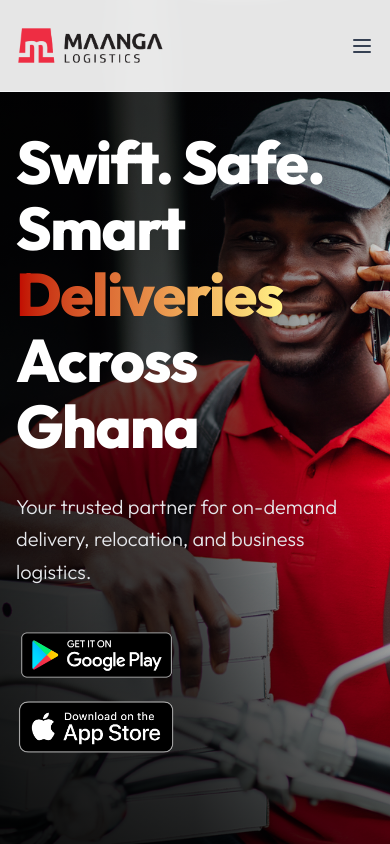
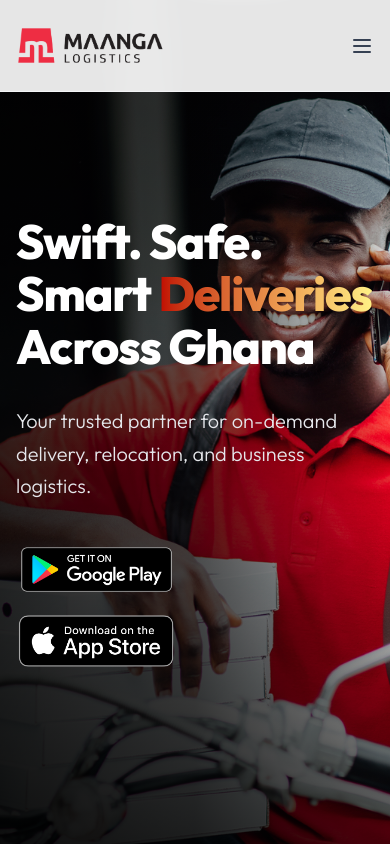
Before and after one commit to perryaryee/Maanga-Website, a Next.js app: page / in a window 390 px wide. Shown: the top 844 px of the page. Built offline with nearby package versions, Linux system fonts and the light colour scheme.

Commit message:
new__updates__

```diff
--- a/app/page.tsx
+++ b/app/page.tsx
@@ -43,7 +43,7 @@ export default function Home() {
             </FadeIn>
 
             <FadeIn direction="up" immediate delay={0.1}>
-              <h1 className="text-6xl sm:text-6xl md:text-6xl lg:text-7xl font-extrabold tracking-tight text-white leading-[1.1] mb-8 break-words">
+              <h1 className="text-5xl sm:text-6xl md:text-6xl lg:text-7xl font-extrabold tracking-tight text-white leading-[1.1] mb-8 break-words">
                 Swift. Safe. Smart{" "}
                 <span className="text-transparent bg-clip-text bg-gradient-to-r from-awcc-primary
                 to-yellow-200">
```
